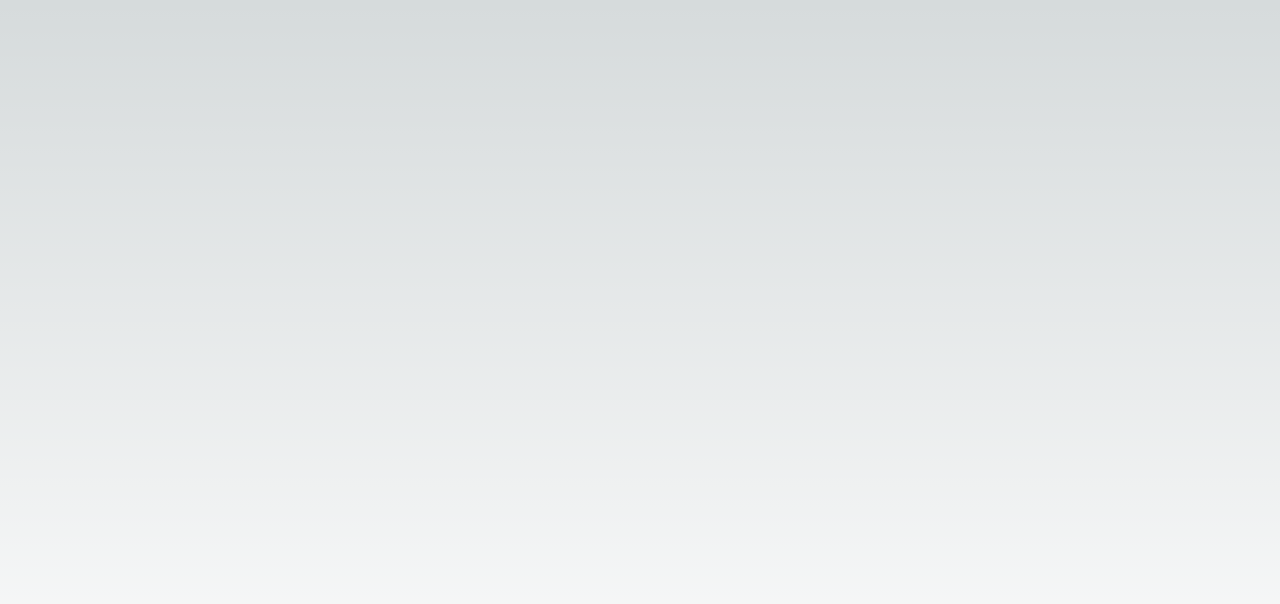
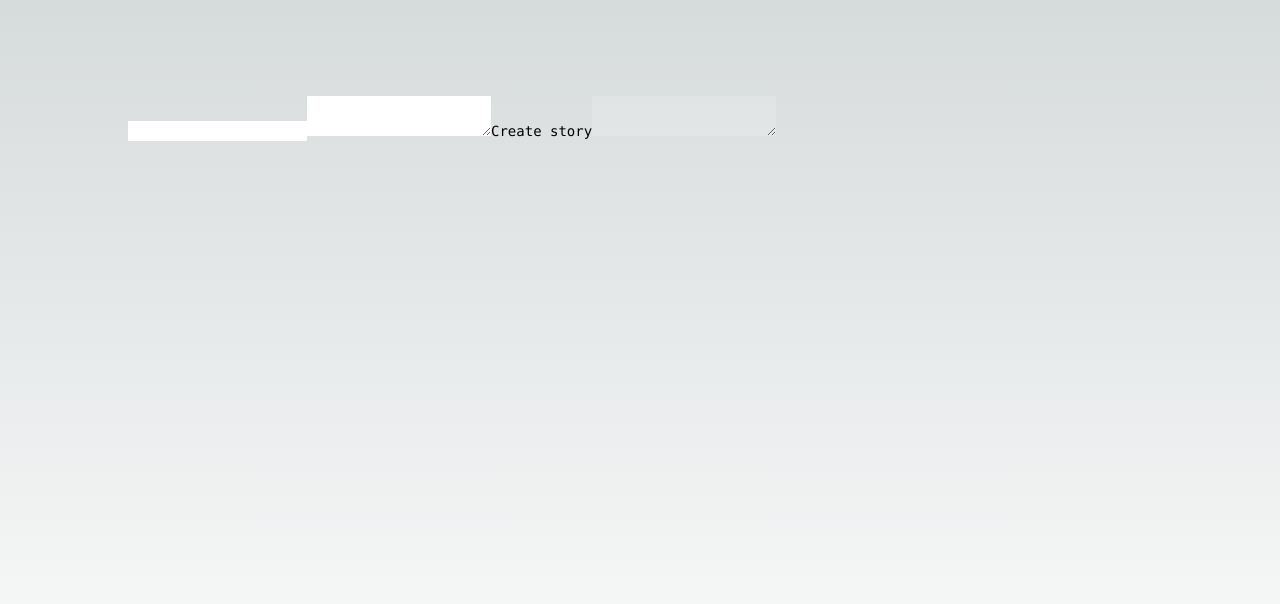
Before and after one commit to eduardconstantin/storybook-gpt, a Next.js app: page / in a window 1280 px wide. Shown: the top 604 px of the page. Built offline with nearby package versions, Linux system fonts and the light colour scheme.

Commit message:
Add form component

```diff
--- a/app/page.tsx
+++ b/app/page.tsx
@@ -1,7 +1,10 @@
+import React from "react";
 import { Configuration, OpenAIApi } from "openai";
+import { Form } from "./form";
 import { template } from "./data/story-template";
 
 export async function ComponentConverter({ component, apiKey }: { component: string; apiKey: string }) {
+  "use server";
   const prompt = `Write a Storybook component for a React component, without any comments added. Here's the code for the input component:\n ${component}\n This is the template you should use for the storybook story, keep the provided format, add component variants if possible:\n ${template}`;
 
   const configuration = new Configuration({
@@ -25,7 +28,9 @@
 export default function Home() {
   return (
     <main className="flex min-h-screen flex-col items-center justify-between p-24">
-      <div className="z-10 w-full max-w-5xl items-center justify-between font-mono text-sm lg:flex"></div>
+      <div className="z-10 w-full max-w-5xl items-center justify-between font-mono text-sm lg:flex">
+        <Form convertComponent={ComponentConverter} />
+      </div>
     </main>
   );
 }
```
